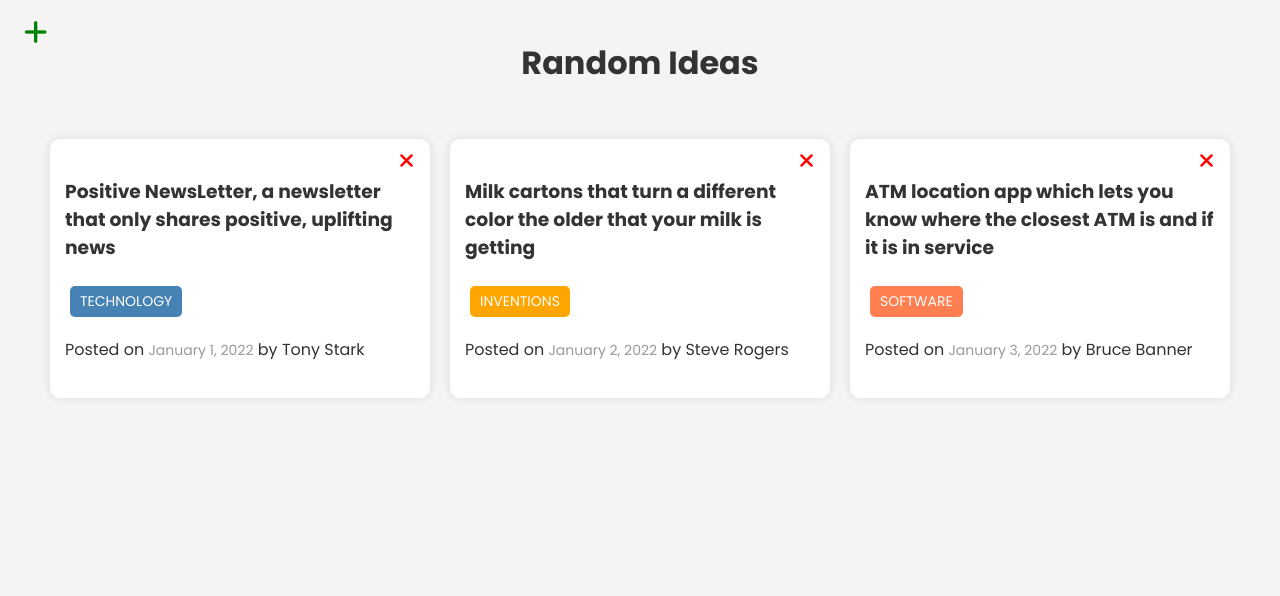
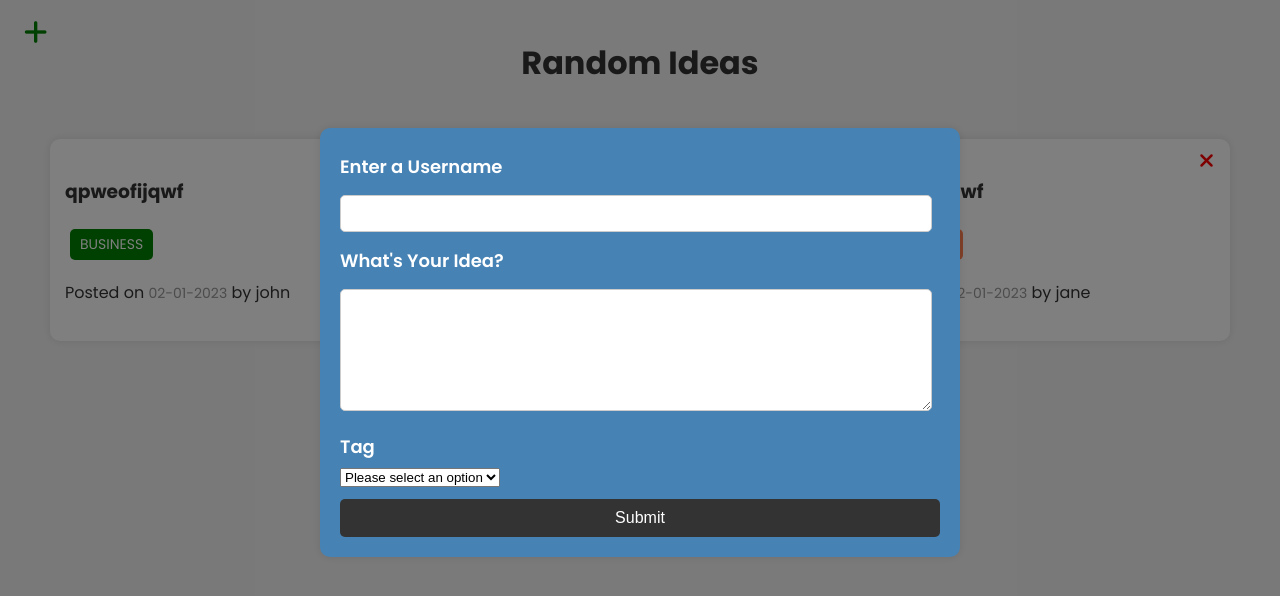
Before and after one commit to mbrockmandev/Random-Ideas-App, a website built with webpack: page randomIdeasApp/client/src/index.html in a window 1280 px wide. Both pictures are taken after a click on the button 35 px from the left and 32 px from the top of the page. Built offline with nearby package versions, Linux system fonts and the light colour scheme.

Commit message:
add IdeaList component
changed tag to set options

```diff
--- /dev/null
+++ b/randomIdeasApp/client/src/components/IdeaForm.js
@@ -0,0 +1,72 @@
+class IdeaForm {
+  constructor() {
+    this._formModal = document.querySelector('#form-modal');
+  }
+
+  addEventListeners() {
+    this._form.addEventListener('submit', this.handleSubmit.bind(this));
+  }
+
+  handleSubmit(e) {
+    e.preventDefault();
+    const idea = {
+      text: this._form.elements.text.value,
+      tag: this._form.elements.tag.value,
+      username: this._form.elements.username.value,
+    };
+
+    console.log(idea);
+
+    // clear form fields
+    this._form.elements.text.value = '';
+    this._form.elements.tag.value = '';
+    this._form.elements.username.value = '';
+
+    document.dispatchEvent(new Event('closeModal'));
+  }
+
+  render() {
+    this._formModal.innerHTML = `
+    <form id="idea-form">
+    <div class="form-control">
+      <label for="idea-text">Enter a Username</label>
+      <input
+        type="text"
+        name="username"
+        id="username" />
+    </div>
+    <div class="form-control">
+      <label for="idea-text">What's Your Idea?</label>
+      <textarea
+        name="text"
+        id="idea-text"></textarea>
+    </div>
+    <div class="form-control">
+      <label for="tag">Tag</label>
+      <select
+        name="tag"
+        id="tag"
+      >
+    <option value="">Please select an option</option>
+    <option value="technology">Technology</option>
+    <option value="software">Software</option>
+    <option value="business">Business</option>
+    <option value="education">Education</option>
+    <option value="health">Health</option>
+    <option value="inventions">Inventions</option>
+
+  </select>
+    <button
+      class="btn"
+      type="submit"
+      id="submit">
+      Submit
+    </button>
+  </form>
+    `;
+    this._form = document.querySelector('#idea-form');
+    this.addEventListeners();
+  }
+}
+
+export default IdeaForm;
--- /dev/null
+++ b/randomIdeasApp/client/src/components/IdeaList.js
@@ -0,0 +1,67 @@
+class IdeaList {
+  constructor() {
+    this._ideaListEl = document.querySelector('#idea-list');
+    this._ideas = [
+      {
+        id: 1,
+        text: 'qpweofijqwf',
+        tag: 'business',
+        username: 'john',
+        date: '02-01-2023',
+      },
+      {
+        id: 2,
+        text: 'qpweofijqwqwefqff',
+        tag: 'technology',
+        username: 'jill',
+        date: '02-01-2023',
+      },
+      {
+        id: 3,
+        text: 'qpweofijqwf',
+        tag: 'software',
+        username: 'jane',
+        date: '02-01-2023',
+      },
+    ];
+    this._validTags = new Set();
+    this._validTags.add('technology');
+    this._validTags.add('software');
+    this._validTags.add('business');
+    this._validTags.add('education');
+    this._validTags.add('health');
+    this._validTags.add('inventions');
+  }
+
+  getTagClass(tag) {
+    tag = tag.toLowerCase();
+    let tagClass = '';
+    if (this._validTags.has(tag)) {
+      tagClass = `tag-${tag}`;
+    }
+    return tagClass;
+  }
+
+  render() {
+    this._ideaListEl.innerHTML = this._ideas
+      .map((idea) => {
+        const tagClass = this.getTagClass(idea.tag);
+        return `
+      <div class="card">
+      <button class="delete"><i class="fas fa-times"></i></button>
+      <h3>
+        ${idea.text}
+      </h3>
+      <p class="tag ${tagClass}">${idea.tag.toUpperCase()}</p>
+      <p>
+        Posted on <span class="date">${idea.date}</span> by
+        <span class="author">${idea.username}</span>
+      </p>
+    </div>
+      `;
+      })
+      .join('');
+  }
+}
+
+export default IdeaList;
--- /dev/null
+++ b/randomIdeasApp/client/src/components/Modal.js
@@ -0,0 +1,29 @@
+class Modal {
+  constructor() {
+    this._modal = document.querySelector('#modal');
+    this._modalBtn = document.querySelector('#modal-btn');
+    this.addEventListeners();
+  }
+
+  addEventListeners() {
+    this._modalBtn.addEventListener('click', this.open.bind(this));
+    window.addEventListener('click', this.outsideClick.bind(this));
+    document.addEventListener('closeModal', this.close.bind(this));
+  }
+
+  open() {
+    this._modal.style.display = 'block';
+  }
+
+  close() {
+    this._modal.style.display = 'none';
+  }
+
+  outsideClick(e) {
+    if (e.target === this._modal) {
+      this.close();
+    }
+  }
+}
+
+export default Modal;
--- a/randomIdeasApp/client/src/index.html
+++ b/randomIdeasApp/client/src/index.html
@@ -20,81 +20,14 @@
     <div class="container">
       <div
         id="idea-list"
-        class="ideas">
-        <div class="card">
-          <button class="delete"><i class="fas fa-times"></i></button>
-          <h3>
-            Positive NewsLetter, a newsletter that only shares positive,
-            uplifting news
-          </h3>
-          <p class="tag tag-technology">TECHNOLOGY</p>
-          <p>
-            Posted on <span class="date">January 1, 2022</span> by
-            <span class="author">Tony Stark</span>
-          </p>
-        </div>
-        <div class="card">
-          <button class="delete"><i class="fas fa-times"></i></button>
-          <h3>
-            Milk cartons that turn a different color the older that your milk is
-            getting
-          </h3>
-          <p class="tag tag-inventions">INVENTIONS</p>
-          <p>
-            Posted on <span class="date">January 2, 2022</span> by
-            <span class="author">Steve Rogers</span>
-          </p>
-        </div>
-        <div class="card">
-          <button class="delete"><i class="fas fa-times"></i></button>
-          <h3>
-            ATM location app which lets you know where the closest ATM is and if
-            it is in service
-          </h3>
-          <p class="tag tag-software">SOFTWARE</p>
-          <p>
-            Posted on <span class="date">January 3, 2022</span> by
-            <span class="author">Bruce Banner</span>
-          </p>
-        </div>
-      </div>
+        class="ideas"></div>
     </div>
-
     <div
       id="modal"
       class="modal">
       <div
         id="form-modal"
-        class="modal-box">
-        <form id="idea-form">
-          <div class="form-control">
-            <label for="idea-text">Enter a Username</label>
-            <input
-              type="text"
-              name="username"
-              id="username" />
-          </div>
-          <div class="form-control">
-            <label for="idea-text">What's Your Idea?</label>
-            <textarea
-              name="text"
-              id="idea-text"></textarea>
-          </div>
-          <div class="form-control">
-            <label for="tag">Tag</label>
-            <input
-              type="text"
-              name="tag"
-              id="tag" />
-          </div>
-          <button
-            class="btn"
-            type="submit"
-            id="submit">
-            Submit
-          </button>
-        </form>
-      </div>
+        class="modal-box"></div>
     </div>
   </body>
 </html>
--- a/randomIdeasApp/client/src/index.js
+++ b/randomIdeasApp/client/src/index.js
@@ -1,2 +1,12 @@
+import '@fortawesome/fontawesome-free/css/all.css';
+import IdeaForm from './components/IdeaForm';
+import IdeaList from './components/IdeaList';
+import Modal from './components/Modal';
 import './css/style.css';
-import '@fortawesome/fontawesome-free/css/all.css';
+
+const modal = new Modal();
+const ideaForm = new IdeaForm();
+ideaForm.render();
+
+const ideaList = new IdeaList();
+ideaList.render();
```
